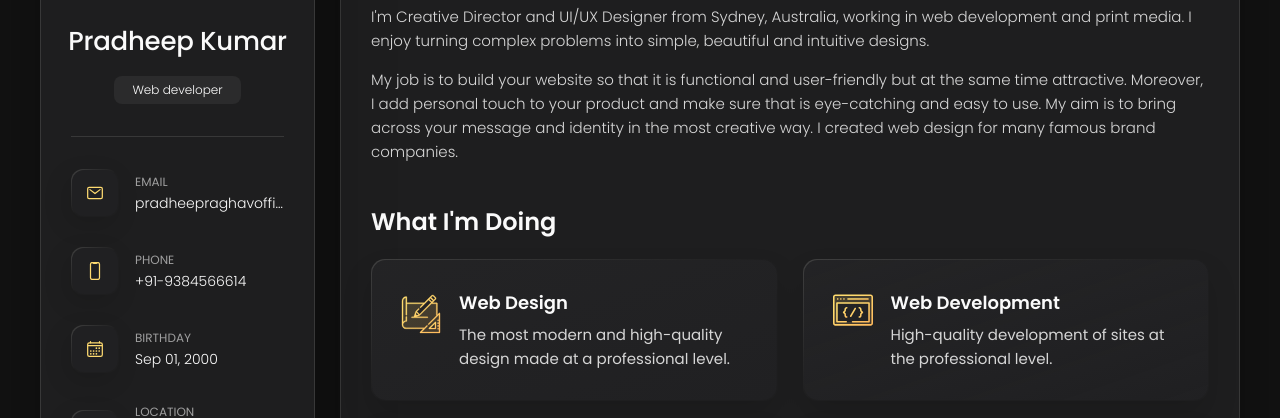
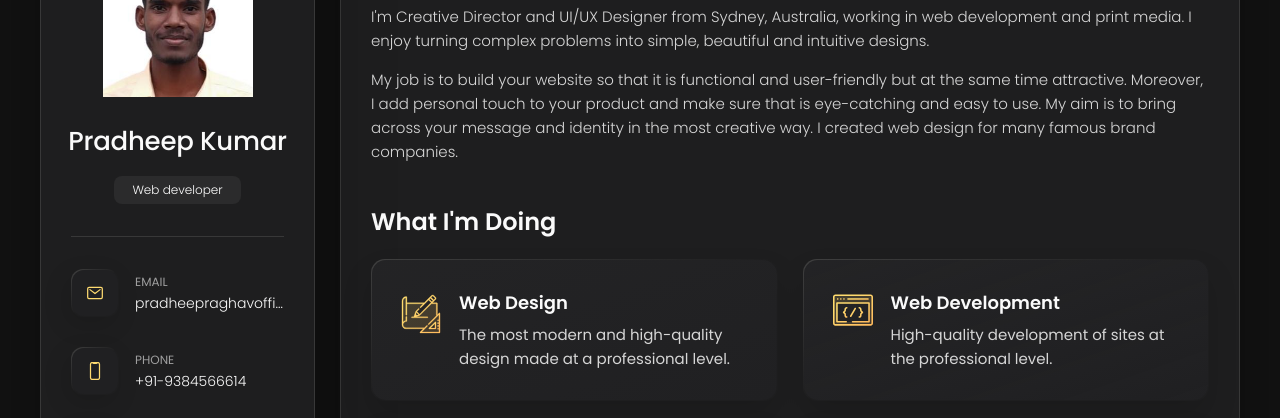
Before and after one commit to pradheepkumar07/Portfolio, a plain HTML site: page index.html in a window 1280 px wide. Shown: the part 174-592 px from the top of the page. Drawn offline with nearby package versions, Linux system fonts and the light colour scheme.

Commit message:
Image extension update

```diff
--- a/index.html
+++ b/index.html
@@ -42,7 +42,7 @@
       <div class="sidebar-info">
 
         <figure class="avatar-box">
-          <img src="./assets/images/MyImage.png" alt="Pradheep Kumar" width="80">
+          <img src="./assets/images/MyImage.jpg" alt="Pradheep Kumar" width="80">
         </figure>
 
         <div class="info-content">
```
